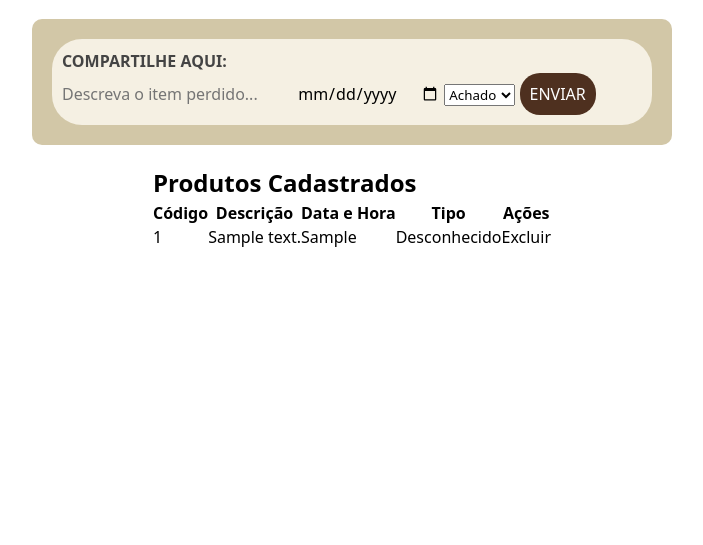
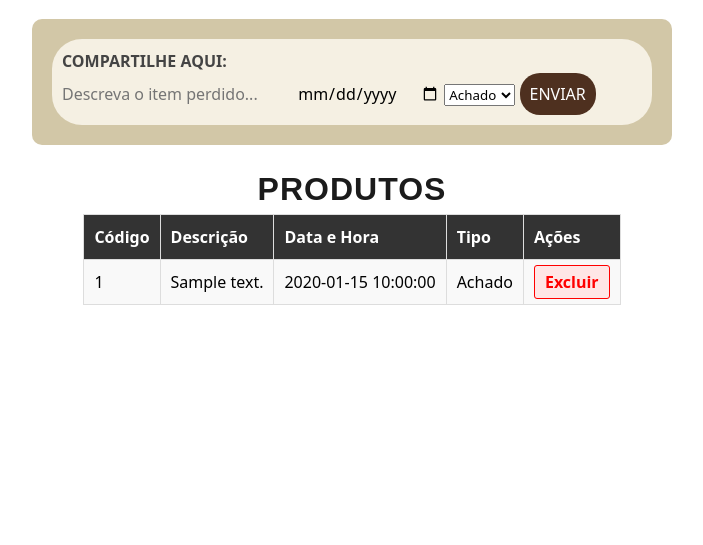
Before and after one commit to AndreyGalaxz/projetoCaens, a PHP site: page /php/create_read_home.php in a window 1280 px wide. Shown: the part 121-666 px from the top of the page, without its empty margins (288-991 px from the left). Run offline with PHP 8.4, Linux system fonts and the light colour scheme; tables that the repository leaves empty or names only in its code hold one stand-in row (values such as "Sample post").

Commit message:
alteração no SQL nova estilização (temporário) para os produtos cadastrados

```diff
--- a/css/home.css
+++ b/css/home.css
@@ -178,3 +178,75 @@
       padding: 8px;
   }
 }
+
+
+
+
+
+/*
+echo '<tr class="container_titulo_home" >';
+echo '<th class="item_titulo_home">Código</th>';
+*/
+#titulo_produtos_cadastrados {
+  font-family: 'Arial', sans-serif; /* Fonte bonita e moderna */
+  font-size: 2em; /* Tamanho maior */
+  text-align: center; /* Centraliza o texto */
+  color: #1b1b1b; /* Cor verde */
+
+  letter-spacing: 1px; /* Aumenta o espaçamento entre as letras */
+}
+/* Estilo geral da tabela */
+.container_produtos_home {
+  width: 100%;
+  border-collapse: collapse;
+  margin: 1px auto;
+  font-family: Arial, sans-serif;
+  background-color: #f9f9f9;
+}
+
+/* Estilo para os cabeçalhos */
+.container_produtos_home thead th {
+  background-color: #333;
+  color: #fff;
+  text-align: left;
+  padding: 10px;
+  border: 1px solid #ddd;
+}
+
+/* Estilo para as linhas */
+.container_produtos_home tbody tr {
+  border: 1px solid #ddd;
+  transition: background-color 0.3s ease;
+}
+
+.container_produtos_home tbody tr:nth-child(even) {
+  background-color: #f2f2f2;
+}
+
+.container_produtos_home tbody tr:hover {
+  background-color: #e6e6e6;
+}
+
+/* Estilo para células */
+.container_produtos_home td {
+  padding: 10px;
+  text-align: left;
+  border: 1px solid #ddd;
+}
+
+/* Estilo para o link de excluir */
+.btnExcluir {
+  color: #ff0000;
+  text-decoration: none;
+  font-weight: bold;
+  padding: 5px 10px;
+  border: 1px solid #ff0000;
+  border-radius: 3px;
+  background-color: #ffe6e6;
+  transition: background-color 0.3s ease, color 0.3s ease;
+}
+
+.btnExcluir:hover {
+  background-color: #ffcccc;
+  color: #990000;
+}
--- a/php/create_read_home.php
+++ b/php/create_read_home.php
@@ -19,7 +19,7 @@
         </div>
 
         <nav>
-            <a href="">MEUS ACHADOS</a>
+
             <a href="">MEUS PERDIDOS</a>
             <input id="pesquisar" type="text" placeholder="PESQUISAR...">
             <a href="#" id="openPopup">
@@ -51,57 +51,43 @@
 
         <!-- Produtos cadastrados -->
         <section class="produtos-cadastrados">
-            <h2>Produtos Cadastrados</h2>
+            <h2 id=titulo_produtos_cadastrados>PRODUTOS</h2>
             <div>
+            <table class="container_produtos_home">
+                <thead>
+                <tr class="linha_produtos_home">
+                <th class="item_titulo_home">Código</th>
+                <th class="item_titulo_home">Descrição</th>
+                <th class="item_titulo_home">Data e Hora</th>
+                <th class="item_titulo_home">Tipo</th>
+                <th class="item_titulo_home">Ações</th>
+                </tr>
+                </thead>
                 <?php
                 include '../php/principais_funcoes.php';
+                // Função para obter os produtos cadastrados
 
+                $result = get_produtos();
+                foreach ($result as $linha) {
+                $tipoTexto = match ($linha["tipo"]) {
+                1 => 'Achado',
+                2 => 'Perdido',
+                default => 'Desconhecido',
+                };
 
-
-
-
-
-
-                // Função para obter os produtos cadastrados
-                $result = get_produtos();
-
-                echo '<table>';
-                echo '<tr>';
-                echo '<th>Código</th>';
-                echo '<th>Descrição</th>';
-                echo '<th>Data e Hora</th>';
-                echo '<th>Tipo</th>';
-                echo "<th colspan='2' style='text-align: center'>Ações</th>";
+                echo '<tr class="linha_produtos_home">';
+                echo '<td class="produto_home">' . htmlspecialchars($linha["id_produto"]) . '</td>';
+                echo '<td class="produto_home">' . htmlspecialchars($linha["descricao"]) . '</td>';
+                echo '<td class="produto_home">' . htmlspecialchars($linha["dataHora"]) . '</td>';
+                echo '<td class="produto_home">' . $tipoTexto . '</td>';
+                echo '<td class="produto_home"><a class="btnExcluir" href="../php/delete_produto.php?id_produto='
+                    . htmlspecialchars($linha["id_produto"])
+                    . '" onclick="return confirm(\'Tem certeza que deseja excluir este produto?\');">Excluir</a></td>';
                 echo '</tr>';
-
-                foreach ($result as $linha) {
-
-                    switch ($linha["tipo"]) {
-                        case 1:
-                            $tipoTexto = 'Achado';
-                            break;
-                        case 2:
-                            $tipoTexto = 'Perdido';
-                            break;
-                        default:
-                            $tipoTexto = 'Desconhecido'; // Caso o valor seja diferente de 1 ou 2
-                    }
-
-                    echo '<tr>';
-                    echo '<td>' . $linha["id_produto"] . '</td>';
-                    echo '<td>' . $linha["descricao"] . '</td>';
-                    echo '<td>' . $linha["dataHora"] . '</td>';
-                    echo '<td>' . $tipoTexto . '</td>';
-
-                    $id = $linha["id_produto"];
-
-                    echo '<td><a class="btnExcluir" href="../php/delete_produto.php?id_produto=' . $id . '" onclick="return confirm(\'Tem certeza que deseja excluir este produto?\');">Excluir</a></td>';
-                    echo '</tr>';
                 }
-
-                echo '</table>';
                 ?>
-            </div>
+                </div>
+            </table>
         </section>
     </main>
 
--- a/php/principais_funcoes.php
+++ b/php/principais_funcoes.php
@@ -5,7 +5,7 @@ function cadastrar_produto($descricao, $dataHora, $tipo)
 {
     try {
         $conn = conectar();
-        $sql = "INSERT INTO produtos_perdidos(descricao, dataHora, tipo) VALUES (:DESCRICAO, :DATAHORA, :TIPO)";
+        $sql = "INSERT INTO produtos(descricao, dataHora, tipo) VALUES (:DESCRICAO, :DATAHORA, :TIPO)";
         $instrucao = $conn->prepare($sql);
         $instrucao->bindParam(":DESCRICAO", $descricao);
         $instrucao->bindParam(":DATAHORA", $dataHora);
@@ -19,7 +19,7 @@ function cadastrar_produto($descricao, $dataHora, $tipo)
 
 function get_produtos() {
     $conn = conectar();
-    $sql = "SELECT id_produto, descricao, dataHora, tipo FROM produtos_perdidos";
+    $sql = "SELECT id_produto, descricao, dataHora, tipo FROM produtos";
 
     try {
         $stmt = $conn->query($sql);
@@ -37,7 +37,7 @@ function excluir_produto($id_produto)
 {
     try {
         $conn = conectar();
-        $sql = "DELETE FROM produtos_perdidos WHERE id_produto = :ID_PRODUTO";
+        $sql = "DELETE FROM produtos WHERE id_produto = :ID_PRODUTO";
         $instrucao = $conn->prepare($sql);
         $instrucao->bindParam(":ID_PRODUTO", $id_produto);
         $instrucao->execute();
```
Also changed, not shown: script.sql (+7 -0 lines).
